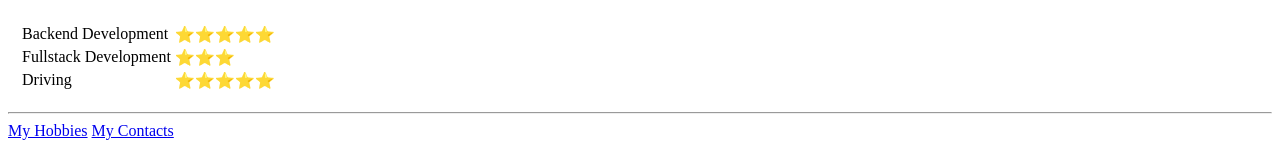
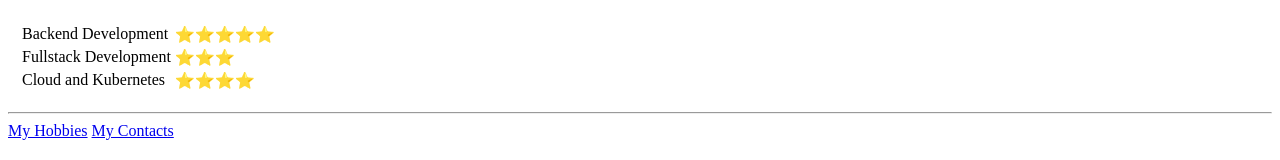
Before and after one commit to arunattri26/personal-site-html, a plain HTML site: page index.html in a window 1280 px wide. Shown: the part 542-702 px from the top of the page. Drawn offline with Linux system fonts and the light colour scheme.

Commit message:
updated skills

```diff
--- a/index.html
+++ b/index.html
@@ -60,8 +60,8 @@
             <td>⭐⭐⭐</td>
           </tr>
           <tr>
-            <td>Driving</td>
-            <td>⭐⭐⭐⭐⭐</td>
+            <td>Cloud and Kubernetes</td>
+            <td>⭐⭐⭐⭐</td>
           </tr>
         </table>
       </td>
```
